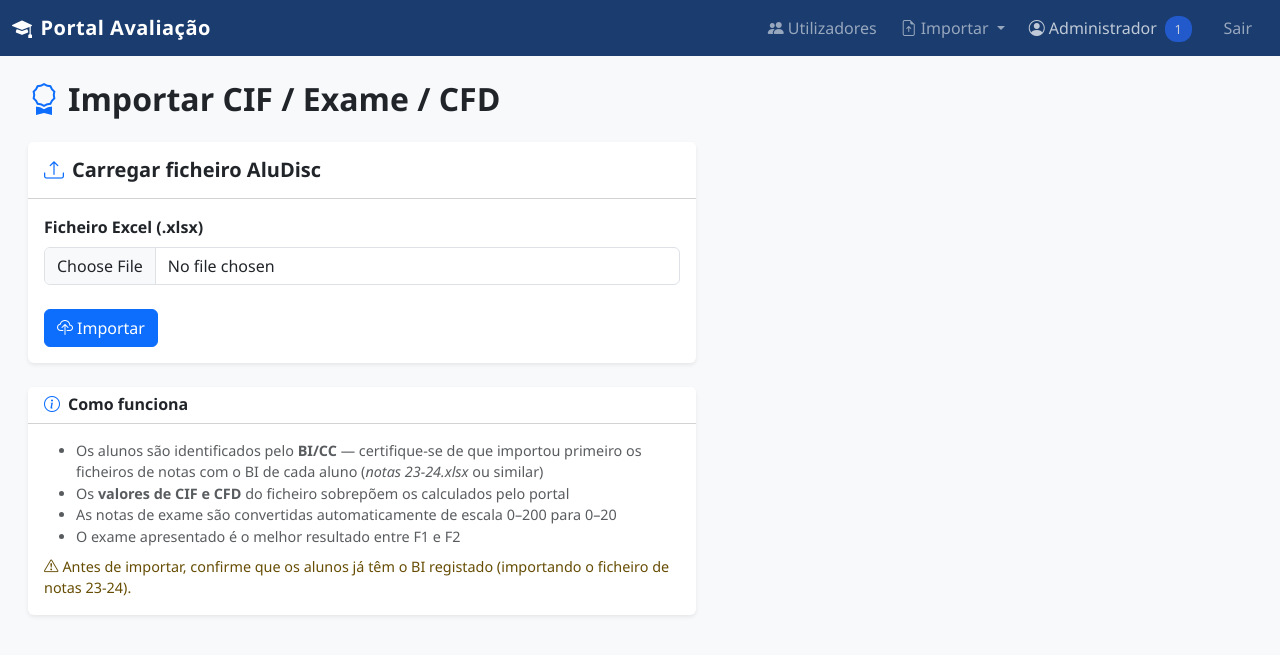
After one commit to macoutinho-hub/portal-avaliacao, a Flask app: page /admin/importar-aludisc in a window 1280 px wide. The commit adds this page. Shown: the top 655 px of the page. Run offline with Flask 3, Linux system fonts and the light colour scheme; a user stored in the database is signed in.

Commit message:
importar AluDisc - CIF Exame CFD

```diff
--- a/app.py
+++ b/app.py
@@ -83,7 +83,25 @@ def init_db():
             updated_by   INTEGER REFERENCES users(id),
             UNIQUE(aluno_id, categoria)
         );
+
+        CREATE TABLE IF NOT EXISTS notas_finais (
+            id           INTEGER PRIMARY KEY AUTOINCREMENT,
+            aluno_id     INTEGER NOT NULL REFERENCES alunos(id) ON DELETE CASCADE,
+            disciplina   TEXT NOT NULL,
+            ano_letivo   TEXT NOT NULL,
+            cif          REAL,
+            exame_f1     REAL,
+            exame_f2     REAL,
+            cfd          REAL,
+            UNIQUE(aluno_id, disciplina, ano_letivo)
+        );
     """)
+    # Adicionar coluna bi se não existir
+    try:
+        db.execute("ALTER TABLE alunos ADD COLUMN bi TEXT")
+        db.commit()
+    except Exception:
+        pass  # coluna já existe
     db.commit()
     # Create default admin if not exists
     cur = db.execute("SELECT id FROM users WHERE role='admin'")
@@ -381,22 +399,40 @@ def aluno(aluno_id):
                 "media": round(sum(vals) / len(vals), 1) if vals else None,
             })
 
-    # ── CIF: média das notas do 2º semestre de cada ano — arredondada à unidade ─
+    # ── Carregar notas_finais (CIF/Exame/CFD oficiais) ───────────────────────
+    nf_rows = db.execute(
+        "SELECT disciplina, ano_letivo, cif, exame_f1, exame_f2, cfd FROM notas_finais "
+        "WHERE aluno_id=?", (aluno_id,)
+    ).fetchall()
+    # Indexar por disciplina (preferir o ano mais recente)
+    nf_cif  = {}
+    nf_ex1  = {}
+    nf_ex2  = {}
+    nf_cfd  = {}
+    for r in sorted(nf_rows, key=lambda x: x["ano_letivo"]):
+        d = r["disciplina"]
+        if r["cif"]  is not None: nf_cif[d]  = r["cif"]
+        if r["exame_f1"] is not None: nf_ex1[d] = r["exame_f1"]
+        if r["exame_f2"] is not None: nf_ex2[d] = r["exame_f2"]
+        if r["cfd"]  is not None: nf_cfd[d]  = r["cfd"]
+
+    # ── CIF: calculado ou oficial se disponível ───────────────────────────────
     cif_notas = {}
     for d in todas_disciplinas:
-        notas_2s = []
-        for ano, disc_ano in notas_por_ano.items():
-            periodos_d = sorted(disc_ano.get(d, {}).keys())
-            if not periodos_d:
-                continue
-            periodo_final = 2 if 2 in periodos_d else periodos_d[-1]
-            nota = disc_ano.get(d, {}).get(periodo_final)
-            if nota is not None:
-                notas_2s.append(nota)
-        cif_notas[d] = round(sum(notas_2s) / len(notas_2s)) if notas_2s else None  # arredonda à unidade
+        if d in nf_cif:
+            cif_notas[d] = round(nf_cif[d])  # oficial → usar directamente
+        else:
+            notas_2s = []
+            for ano, disc_ano in notas_por_ano.items():
+                periodos_d = sorted(disc_ano.get(d, {}).keys())
+                if not periodos_d: continue
+                periodo_final = 2 if 2 in periodos_d else periodos_d[-1]
+                nota = disc_ano.get(d, {}).get(periodo_final)
+                if nota is not None: notas_2s.append(nota)
+            cif_notas[d] = round(sum(notas_2s) / len(notas_2s)) if notas_2s else None
 
     cif_vals = [v for v in cif_notas.values() if v is not None]
-    cif_media = round(sum(cif_vals) / len(cif_vals)) if cif_vals else None  # arredonda à unidade
+    cif_media = round(sum(cif_vals) / len(cif_vals)) if cif_vals else None
 
     linhas.append({
         "label": "CIF",
@@ -406,23 +442,47 @@ def aluno(aluno_id):
         "media": cif_media,
     })
 
-    # ── Exame (vazio — a importar futuramente) ────────────────────────────────
+    # ── Exame (F1 ou o melhor entre F1/F2) ───────────────────────────────────
+    exame_notas = {}
+    for d in todas_disciplinas:
+        f1 = nf_ex1.get(d)
+        f2 = nf_ex2.get(d)
+        if f1 is not None and f2 is not None:
+            exame_notas[d] = max(f1, f2)
+        elif f1 is not None:
+            exame_notas[d] = f1
+        elif f2 is not None:
+            exame_notas[d] = f2
+        else:
+            exame_notas[d] = None
+
+    ex_vals = [v for v in exame_notas.values() if v is not None]
     linhas.append({
         "label": "Exame",
         "tipo": "exame",
         "atual": False,
-        "notas": {d: None for d in todas_disciplinas},
-        "media": None,
+        "notas": exame_notas,
+        "media": round(sum(ex_vals) / len(ex_vals), 1) if ex_vals else None,
     })
 
-    # ── CFD = CIF (sem exame); com exame: (7.5×CIF + 2.5×Exame)/10 arredondado ─
-    cfd_notas = dict(cif_notas)
+    # ── CFD: oficial ou calculado (7.5×CIF + 2.5×Exame)/10 ──────────────────
+    cfd_notas = {}
+    for d in todas_disciplinas:
+        if d in nf_cfd:
+            cfd_notas[d] = round(nf_cfd[d])
+        elif cif_notas.get(d) is not None and exame_notas.get(d) is not None:
+            cfd_notas[d] = round((7.5 * cif_notas[d] + 2.5 * exame_notas[d]) / 10)
+        else:
+            cfd_notas[d] = cif_notas.get(d)  # sem exame → CFD = CIF
+
+    cfd_vals = [v for v in cfd_notas.values() if v is not None]
+    cfd_media = round(sum(cfd_vals) / len(cfd_vals)) if cfd_vals else None
     linhas.append({
         "label": "CFD",
         "tipo": "cfd",
         "atual": False,
         "notas": cfd_notas,
-        "media": cif_media,
+        "media": cfd_media,
     })
 
     # ── Resumo para cabeçalho ─────────────────────────────────────────────────
@@ -1017,6 +1077,158 @@ def upload_fotos():
     return render_template("upload_fotos.html", n_fotos=n_fotos)
 
 
+@app.route("/admin/importar-aludisc", methods=["GET", "POST"])
+@login_required
+@admin_required
+def importar_aludisc():
+    """Importa ficheiro AluDisc (CIF, Exame, CFD por BI e código de disciplina)."""
+
+    # Mapeamento de códigos internos → nomes de disciplinas
+    MAPA_CODIGOS = {
+        "N014": "Biologia e Geologia", "N030": "Desenho A",
+        "N040": "Economia A",          "N044": "Economia C",
+        "N046": "Religião",            "N048": "Educação Física",
+        "N096": "Filosofia",           "N100": "Física e Química A",
+        "N104": "Biologia",            "N110": "Geografia A",
+        "N118": "Geometria Descritiva A", "N128": "História da Cultura e das Artes",
+        "N130": "História A",          "N132": "História Geral",
+        "N156": "Matemática Aplicada Ciências Sociais",
+        "N162": "Matemática A",        "N164": "Matemática Geral",
+        "N174": "Literatura Portuguesa","N186": "Português",
+        "N220": "Filosofia A",         "N222": "Ciência Política",
+        "N230": "Psicologia B",        "N304": "Líng. Estrang. I - Inglês",
+        "N314": "Alemão",              "N332": "Espanhol",
+        "N334": "Francês",
+        "N009": "Aplicações Informáticas B", "N018": "Desenho Geral",
+        "N022": "Física",              "N098": "Química",
+    }
+
+    if request.method == "POST":
+        f = request.files.get("ficheiro")
+        if not f or not f.filename.endswith((".xlsx", ".xls")):
+            flash("Por favor carregue um ficheiro .xlsx.", "danger")
+            return redirect(url_for("importar_aludisc"))
+
+        path = os.path.join(UPLOAD_FOLDER, secure_filename(f.filename))
+        f.save(path)
+
+        db = get_db()
+
+        # Construir mapa BI → {ano_letivo → aluno_id}
+        bi_map = {}
+        for a in db.execute("SELECT id, bi, ano_letivo FROM alunos WHERE bi IS NOT NULL AND bi != ''").fetchall():
+            bi_map.setdefault(a["bi"], {})[a["ano_letivo"]] = a["id"]
+
+        try:
+            wb = openpyxl.load_workbook(path, data_only=True)
+            ws = wb.active
+
+            # Detectar linha de cabeçalho
+            header_row = None
+            for i, row in enumerate(ws.iter_rows(min_row=1, max_row=5, values_only=True), 1):
+                if row[0] and "BI" in str(row[0]).upper():
+                    header_row = i
+                    break
+            if not header_row:
+                flash("Cabeçalho não encontrado no ficheiro.", "danger")
+                return redirect(url_for("importar_aludisc"))
+
+            import re as _re2
+            importados = 0
+            sem_bi = set()
+            codigos_desconhecidos = set()
+
+            for row in ws.iter_rows(min_row=header_row + 1, values_only=True):
+                bi_raw  = str(row[0]).strip() if row[0] else ""
+                cod     = str(row[1]).strip() if row[1] else ""
+                ano_raw = str(row[2]).strip() if row[2] else ""
+                cif_raw = row[6]
+                ex1_raw = row[8]
+                ex2_raw = row[9]
+                cfd_raw = row[10]
+
+                if not bi_raw or not cod:
+                    continue
+
+                # Normalizar BI (só dígitos)
+                bi = _re2.sub(r'[^0-9]', '', bi_raw)
+
+                # Determinar ano letivo (ex: 2025 → "2024/2025")
+                try:
+                    ano_n = int(float(ano_raw))
+                    ano_letivo = f"{ano_n-1}/{ano_n}"
+                except Exception:
+                    continue
+
+                # Nome da disciplina
+                disc_nome = MAPA_CODIGOS.get(cod)
+                if not disc_nome:
+                    codigos_desconhecidos.add(cod)
+                    disc_nome = cod  # usar código como nome
+
+                # Converter notas
+                def parse_n(v):
+                    if v is None: return None
+                    try: return float(str(v).strip())
+                    except: return None
+
+                cif = parse_n(cif_raw)
+                ex1 = parse_n(ex1_raw)
+                ex2 = parse_n(ex2_raw)
+                cfd = parse_n(cfd_raw)
+
+                # Converter exame de escala 0-200 para 0-20
+                if ex1 is not None and ex1 > 20: ex1 = round(ex1 / 10, 1)
+                if ex2 is not None and ex2 > 20: ex2 = round(ex2 / 10, 1)
+
+                # Encontrar aluno pelo BI
+                aluno_id = None
+                if bi in bi_map:
+                    # Preferir o ano letivo exacto, senão qualquer
+                    aluno_id = bi_map[bi].get(ano_letivo) or list(bi_map[bi].values())[0]
+
+                if aluno_id is None:
+                    sem_bi.add(bi)
+                    continue
+
+                # Upsert em notas_finais
+                ex = db.execute(
+                    "SELECT id FROM notas_finais WHERE aluno_id=? AND disciplina=? AND ano_letivo=?",
+                    (aluno_id, disc_nome, ano_letivo)
+                ).fetchone()
+                if ex:
+                    db.execute(
+                        "UPDATE notas_finais SET cif=?, exame_f1=?, exame_f2=?, cfd=? WHERE id=?",
+                        (cif, ex1, ex2, cfd, ex["id"])
+                    )
+                else:
+                    db.execute(
+                        "INSERT INTO notas_finais (aluno_id, disciplina, ano_letivo, cif, exame_f1, exame_f2, cfd) VALUES (?,?,?,?,?,?,?)",
+                        (aluno_id, disc_nome, ano_letivo, cif, ex1, ex2, cfd)
+                    )
+                importados += 1
+
+            db.commit()
+            msg = f"✓ {importados} registos importados."
+            if sem_bi:
+                msg += f" {len(sem_bi)} BI(s) não encontrados (alunos sem BI registado)."
+            if codigos_desconhecidos:
+                msg += f" Códigos desconhecidos: {', '.join(sorted(codigos_desconhecidos))}."
+            flash(msg, "success" if not sem_bi else "warning")
+
+        except Exception as e:
+            flash(f"Erro: {e}", "danger")
+
+        return redirect(url_for("importar_aludisc"))
+
+    # Contagem actual
+    try:
+        n = db.execute("SELECT COUNT(*) FROM notas_finais").fetchone()[0]
+    except Exception:
+        n = 0
+    return render_template("importar_aludisc.html", n_registos=n)
+
+
 @app.route("/admin/importar-notas", methods=["GET", "POST"])
 @login_required
 @admin_required
@@ -1103,6 +1315,7 @@ def importar_notas_web():
             idx_1s    = ci(["nota 1º semestre", "nota 1o semestre", "1º semestre"])
             idx_2s    = ci(["nota 2º semestre", "nota 2o semestre", "2º semestre"])
             idx_ano   = ci(["ano letivo"])
+            idx_bi    = ci(["documento de identificação", "bi", "doc. identificação", "documento identificacao"])
 
             if idx_nome is None or idx_disc is None:
                 return 0, 0, set()
@@ -1154,6 +1367,16 @@ def importar_notas_web():
                 if aluno_id is None:
                     nao_enc.add(f"{nome_str} ({turma_val})")
                     continue
+
+                # Guardar BI se disponível
+                if idx_bi is not None and row[idx_bi]:
+                    bi_val = _re.sub(r'[^0-9]', '', str(row[idx_bi]))  # só dígitos
+                    if bi_val:
+                        try:
+                            db.execute("UPDATE alunos SET bi=? WHERE id=? AND (bi IS NULL OR bi='')",
+                                       (bi_val, aluno_id))
+                        except Exception:
+                            pass
 
                 # Importar nota 1º semestre
                 n1 = _parse_nota(row[idx_1s] if idx_1s is not None else None)
--- a/templates/base.html
+++ b/templates/base.html
@@ -62,6 +62,9 @@
             <li><a class="dropdown-item" href="{{ url_for('upload_fotos') }}">
               <i class="bi bi-person-bounding-box me-2"></i>Fotos dos Alunos
             </a></li>
+            <li><a class="dropdown-item" href="{{ url_for('importar_aludisc') }}">
+              <i class="bi bi-award me-2"></i>CIF / Exame / CFD (AluDisc)
+            </a></li>
           </ul>
         </li>
         {% endif %}
--- /dev/null
+++ b/templates/importar_aludisc.html
@@ -0,0 +1,47 @@
+{% extends "base.html" %}
+{% block title %}Importar CIF / Exame / CFD{% endblock %}
+
+{% block content %}
+<div class="px-3" style="max-width:700px">
+  <h2 class="fw-bold mb-4"><i class="bi bi-award me-2 text-primary"></i>Importar CIF / Exame / CFD</h2>
+
+  {% if n_registos > 0 %}
+  <div class="alert alert-success border-0 shadow-sm mb-4">
+    <i class="bi bi-check-circle-fill me-2"></i>
+    <strong>{{ n_registos }}</strong> registo{{ 's' if n_registos != 1 }} já carregado{{ 's' if n_registos != 1 }}.
+  </div>
+  {% endif %}
+
+  <div class="card border-0 shadow-sm mb-4">
+    <div class="card-header bg-white py-3">
+      <h5 class="mb-0 fw-semibold"><i class="bi bi-upload me-2 text-primary"></i>Carregar ficheiro AluDisc</h5>
+    </div>
+    <div class="card-body">
+      <form method="post" enctype="multipart/form-data">
+        <div class="mb-4">
+          <label class="form-label fw-semibold">Ficheiro Excel (.xlsx)</label>
+          <input type="file" name="ficheiro" class="form-control" accept=".xlsx,.xls" required>
+        </div>
+        <button type="submit" class="btn btn-primary">
+          <i class="bi bi-cloud-upload me-1"></i>Importar
+        </button>
+      </form>
+    </div>
+  </div>
+
+  <div class="card border-0 shadow-sm">
+    <div class="card-header bg-white">
+      <h6 class="fw-semibold mb-0"><i class="bi bi-info-circle me-2 text-primary"></i>Como funciona</h6>
+    </div>
+    <div class="card-body text-muted" style="font-size:.9rem">
+      <ul class="mb-2">
+        <li>Os alunos são identificados pelo <strong>BI/CC</strong> — certifique-se de que importou primeiro os ficheiros de notas com o BI de cada aluno (<em>notas 23-24.xlsx</em> ou similar)</li>
+        <li>Os <strong>valores de CIF e CFD</strong> do ficheiro sobrepõem os calculados pelo portal</li>
+        <li>As notas de exame são convertidas automaticamente de escala 0–200 para 0–20</li>
+        <li>O exame apresentado é o melhor resultado entre F1 e F2</li>
+      </ul>
+      <p class="mb-0 text-warning-emphasis"><i class="bi bi-exclamation-triangle me-1"></i>Antes de importar, confirme que os alunos já têm o BI registado (importando o ficheiro de notas 23-24).</p>
+    </div>
+  </div>
+</div>
+{% endblock %}
```
